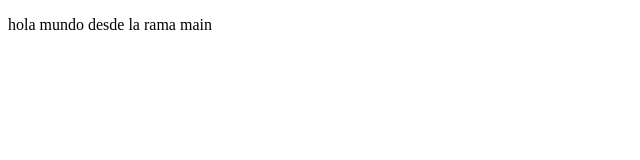
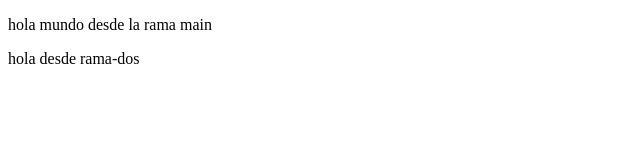
Before and after one commit to Bertopf/ramas-ejercicio, a plain HTML site: page index.html in a window 1280 px wide. Shown: the whole page, without its empty margins (0-640 px from the left). Drawn offline with Linux system fonts and the light colour scheme.

Commit message:
change html

```diff
--- a/index.html
+++ b/index.html
@@ -7,5 +7,6 @@
 </head>
 <body>
     <p>hola mundo desde la rama main</p>
+    <p>hola desde rama-dos</p>
 </body>
 </html>
```
